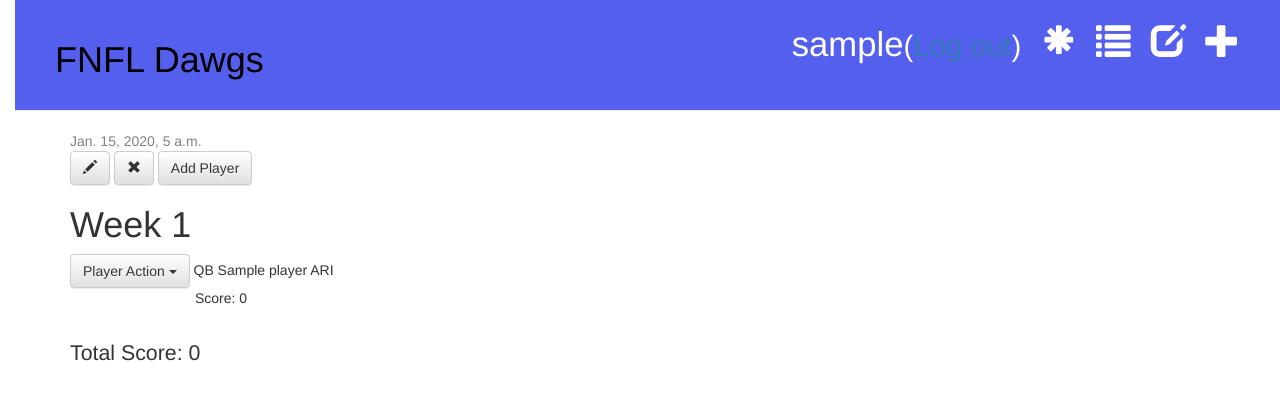
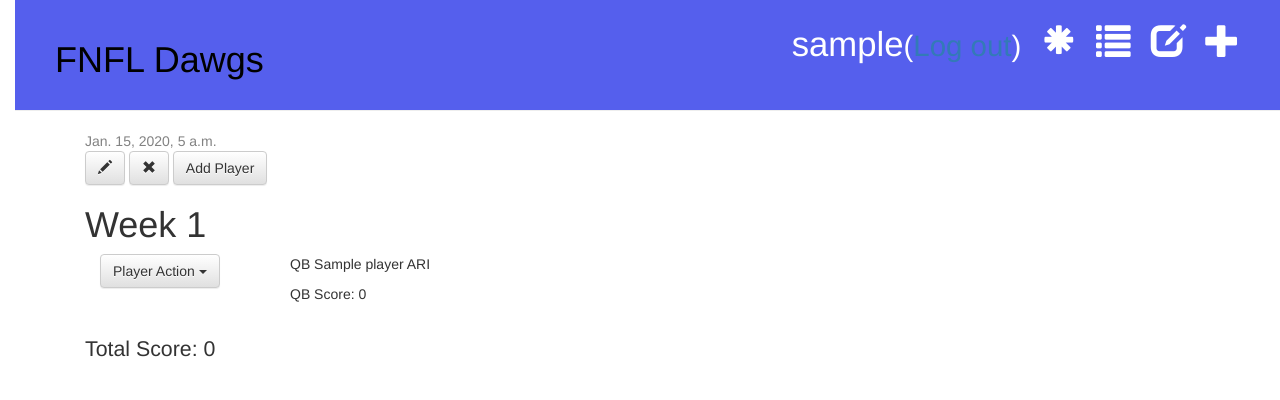
Before and after one commit to wallace123/fnfldawgs, a Django app: page /lineup/1/ in a window 1280 px wide. Shown: the top 400 px of the page. Run offline with Django 3.2, Linux system fonts and the light colour scheme; a user stored in the database is signed in; tables that the repository leaves empty hold one stand-in row (values such as "Sample post"); some libraries are stand-ins or nearby versions.

Commit message:
Modified lineup_detail.html to use bootstrap grid format

```diff
--- a/fnfl/templates/fnfl/lineup_detail.html
+++ b/fnfl/templates/fnfl/lineup_detail.html
@@ -1,7 +1,7 @@
 {% extends 'fnfl/base.html' %}
 
 {% block content %}
-    <div class="post">
+  <div class="container">
     {% if lineup.published_date %}
       <div class="date">
         {{ lineup.published_date }}
@@ -9,133 +9,206 @@
     {% else %}
       <a class="btn btn-default" href="{% url 'lineup_publish' pk=lineup.pk %}">Publish</a>
     {% endif %}
-        {% if user.is_authenticated %}
+
     <a class="btn btn-default" href="{% url 'lineup_edit' pk=lineup.pk %}"><span class="glyphicon glyphicon-pencil"></span></a>
     <a class="btn btn-default" href="{% url 'lineup_remove' pk=lineup.pk %}"><span class="glyphicon glyphicon-remove"></span></a>
     <a class="btn btn-default" href="{% url 'add_player' pk=lineup.pk %}">Add Player</a>
-        {% else %}
     <a href="{% url 'login' %}" class="top-menu"><span class="glyphicon glyphicon-lock"></span></a>
-        {% endif %}
+
     <h1>{{ lineup.week }}</h1>
 
+    <div class="container-fluid">
       {% if qb != '' %}
+        <div class="row text-left">
+          <div class="col-xs-2 col-md-2">
             <div class="dropdown" style="display:inline">
+
               <button class="btn btn-default dropdown-toggle" type="button"
                 data-toggle="dropdown">Player Action
                 <span class="caret"></span>
               </button>
+
               <ul class="dropdown-menu">
                 <li><a href="{% url 'edit_player' pk=lineup.pk player_pk=qb.pk %}">Edit QB</a></li>
                 <li><a href="{% url 'remove_player' pk=lineup.pk player_pk=qb.pk %}">Remove QB</a></li>
                 <li><a href="{% url 'add_score' pk=lineup.pk player_pk=qb.pk %}">Add Score</a></li>
                 <li><a href="{% url 'edit_score' pk=lineup.pk player_pk=qb.pk %}">Edit Score</a></li>
               </ul>
+
             </div>
-            <p style="display:inline">{{qb.position}} {{qb.name}} {{qb.team}}</p>
-            <p style="padding-left: 125px">Score: {{qb_score}}</p>
+          </div>
+
+          <div class="col-xs-10 col-md-10 text-left">
+            <p>{{qb.position}} {{qb.name}} {{qb.team}}</p>
+            <p>QB Score: {{qb_score}}<p>
+          </div>
+        </div>
       {% endif %}
 
       {% if rb1 != '' %}
+        <div class="row text-left">
+          <div class="col-xs-2 col-md-2">
             <div class="dropdown" style="display:inline">
+
               <button class="btn btn-default dropdown-toggle" type="button"
                 data-toggle="dropdown">Player Action
                 <span class="caret"></span>
               </button>
+
               <ul class="dropdown-menu">
                 <li><a href="{% url 'edit_player' pk=lineup.pk player_pk=rb1.pk %}">Edit RB</a></li>
                 <li><a href="{% url 'remove_player' pk=lineup.pk player_pk=rb1.pk %}">Remove RB</a></li>
                 <li><a href="{% url 'add_score' pk=lineup.pk player_pk=rb1.pk %}">Add Score</a></li>
                 <li><a href="{% url 'edit_score' pk=lineup.pk player_pk=rb1.pk %}">Edit Score</a></li>
               </ul>
+
             </div>
-            <p style="display:inline">{{rb1.position}} {{rb1.name}} {{rb1.team}}</p>
-            <p style="padding-left: 125px">Score: {{rb1_score}}</p>
+          </div>
+
+          <div class="col-xs-10 col-md-10 text-left">
+            <p>{{rb1.position}} {{rb1.name}} {{rb1.team}}</p>
+            <p>RB Score: {{rb1_score}}<p>
+          </div>
+        </div>
       {% endif %}
 
       {% if rb2 != '' %}
+        <div class="row text-left">
+          <div class="col-xs-2 col-md-2">
             <div class="dropdown" style="display:inline">
+
               <button class="btn btn-default dropdown-toggle" type="button"
                 data-toggle="dropdown">Player Action
                 <span class="caret"></span>
               </button>
+
               <ul class="dropdown-menu">
                 <li><a href="{% url 'edit_player' pk=lineup.pk player_pk=rb2.pk %}">Edit RB</a></li>
                 <li><a href="{% url 'remove_player' pk=lineup.pk player_pk=rb2.pk %}">Remove RB</a></li>
                 <li><a href="{% url 'add_score' pk=lineup.pk player_pk=rb2.pk %}">Add Score</a></li>
                 <li><a href="{% url 'edit_score' pk=lineup.pk player_pk=rb2.pk %}">Edit Score</a></li>
               </ul>
+
             </div>
-            <p style="display:inline">{{rb2.position}} {{rb2.name}} {{rb2.team}}</p>
-            <p style="padding-left: 125px">Score: {{rb2_score}}</p>
+          </div>
+
+          <div class="col-xs-10 col-md-10 text-left">
+            <p>{{rb2.position}} {{rb2.name}} {{rb2.team}}</p>
+            <p>RB Score: {{rb2_score}}<p>
+          </div>
+        </div>
       {% endif %}
 
       {% if wr1 != '' %}
+        <div class="row text-left">
+          <div class="col-xs-2 col-md-2">
             <div class="dropdown" style="display:inline">
+
               <button class="btn btn-default dropdown-toggle" type="button"
                 data-toggle="dropdown">Player Action
                 <span class="caret"></span>
               </button>
+
               <ul class="dropdown-menu">
                 <li><a href="{% url 'edit_player' pk=lineup.pk player_pk=wr1.pk %}">Edit WR</a></li>
                 <li><a href="{% url 'remove_player' pk=lineup.pk player_pk=wr1.pk %}">Remove WR</a></li>
                 <li><a href="{% url 'add_score' pk=lineup.pk player_pk=wr1.pk %}">Add Score</a></li>
                 <li><a href="{% url 'edit_score' pk=lineup.pk player_pk=wr1.pk %}">Edit Score</a></li>
               </ul>
+
             </div>
-            <p style="display:inline">{{wr1.position}} {{wr1.name}} {{wr1.team}}</p>
-            <p style="padding-left: 125px">Score: {{wr1_score}}</p>
+          </div>
+
+          <div class="col-xs-10 col-md-10 text-left">
+            <p>{{wr1.position}} {{wr1.name}} {{wr1.team}}</p>
+            <p>WR Score: {{wr1_score}}<p>
+          </div>
+        </div>
       {% endif %}
 
       {% if wr2 != '' %}
+        <div class="row text-left">
+          <div class="col-xs-2 col-md-2">
             <div class="dropdown" style="display:inline">
+
               <button class="btn btn-default dropdown-toggle" type="button"
                 data-toggle="dropdown">Player Action
                 <span class="caret"></span>
               </button>
+
               <ul class="dropdown-menu">
                 <li><a href="{% url 'edit_player' pk=lineup.pk player_pk=wr2.pk %}">Edit WR</a></li>
                 <li><a href="{% url 'remove_player' pk=lineup.pk player_pk=wr2.pk %}">Remove WR</a></li>
                 <li><a href="{% url 'add_score' pk=lineup.pk player_pk=wr2.pk %}">Add Score</a></li>
                 <li><a href="{% url 'edit_score' pk=lineup.pk player_pk=wr2.pk %}">Edit Score</a></li>
               </ul>
+
             </div>
-            <p style="display:inline">{{wr2.position}} {{wr2.name}} {{wr2.team}}</p>
-            <p style="padding-left: 125px">Score: {{wr2_score}}</p>
+          </div>
+
+          <div class="col-xs-10 col-md-10 text-left">
+            <p>{{wr2.position}} {{wr2.name}} {{wr2.team}}</p>
+            <p>WR Score: {{wr2_score}}<p>
+          </div>
+        </div>
       {% endif %}
 
       {% if te != '' %}
+        <div class="row text-left">
+          <div class="col-xs-2 col-md-2">
             <div class="dropdown" style="display:inline">
+
               <button class="btn btn-default dropdown-toggle" type="button"
                 data-toggle="dropdown">Player Action
                 <span class="caret"></span>
               </button>
+
               <ul class="dropdown-menu">
                 <li><a href="{% url 'edit_player' pk=lineup.pk player_pk=te.pk %}">Edit TE</a></li>
                 <li><a href="{% url 'remove_player' pk=lineup.pk player_pk=te.pk %}">Remove TE</a></li>
                 <li><a href="{% url 'add_score' pk=lineup.pk player_pk=te.pk %}">Add Score</a></li>
                 <li><a href="{% url 'edit_score' pk=lineup.pk player_pk=te.pk %}">Edit Score</a></li>
               </ul>
+
             </div>
-            <p style="display:inline">{{te.position}} {{te.name}} {{te.team}}</p>
-            <p style="padding-left: 125px">Score: {{te_score}}</p>
+          </div>
+
+          <div class="col-xs-10 col-md-10 text-left">
+            <p>{{te.position}} {{te.name}} {{te.team}}</p>
+            <p>TE Score: {{te_score}}<p>
+          </div>
+        </div>
       {% endif %}
 
       {% if k != '' %}
+        <div class="row text-left">
+          <div class="col-xs-2 col-md-2">
             <div class="dropdown" style="display:inline">
+
               <button class="btn btn-default dropdown-toggle" type="button"
                 data-toggle="dropdown">Player Action
                 <span class="caret"></span>
               </button>
+
               <ul class="dropdown-menu">
                 <li><a href="{% url 'edit_player' pk=lineup.pk player_pk=k.pk %}">Edit K</a></li>
                 <li><a href="{% url 'remove_player' pk=lineup.pk player_pk=k.pk %}">Remove K</a></li>
                 <li><a href="{% url 'add_score' pk=lineup.pk player_pk=k.pk %}">Add Score</a></li>
                 <li><a href="{% url 'edit_score' pk=lineup.pk player_pk=k.pk %}">Edit Score</a></li>
               </ul>
+
             </div>
-            <p style="display:inline">{{k.position}} {{k.name}} {{k.team}}</p>
-            <p style="padding-left: 125px">Score: {{k_score}}</p>
+          </div>
+
+          <div class="col-xs-10 col-md-10 text-left">
+            <p>{{k.position}} {{k.name}} {{k.team}}</p>
+            <p>K Score: {{k_score}}<p>
+          </div>
+        </div>
       {% endif %}
+
+    </div>
+
     <br>
     <p style="font-size: 16pt">Total Score: {{total_week_score}}</p>
   </div>
```
Lines whose indentation alone changed are shown as unchanged.
